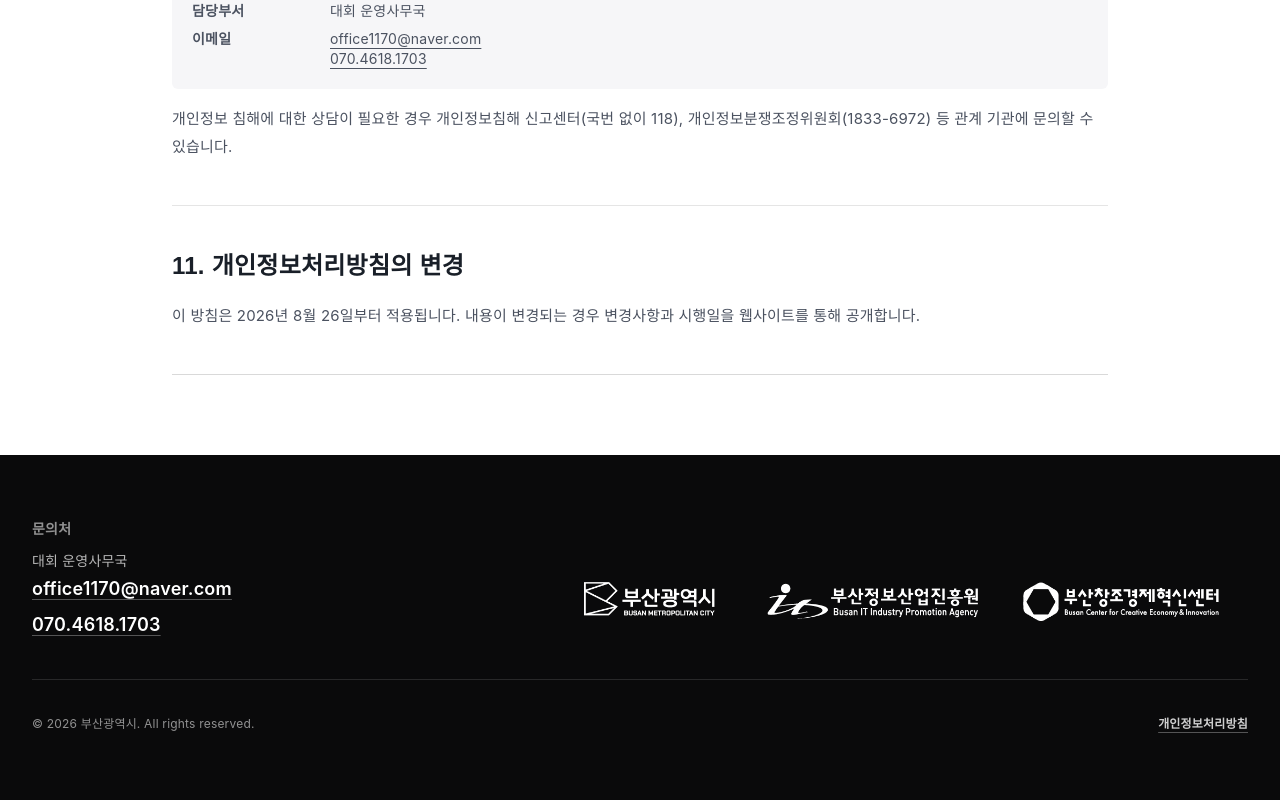
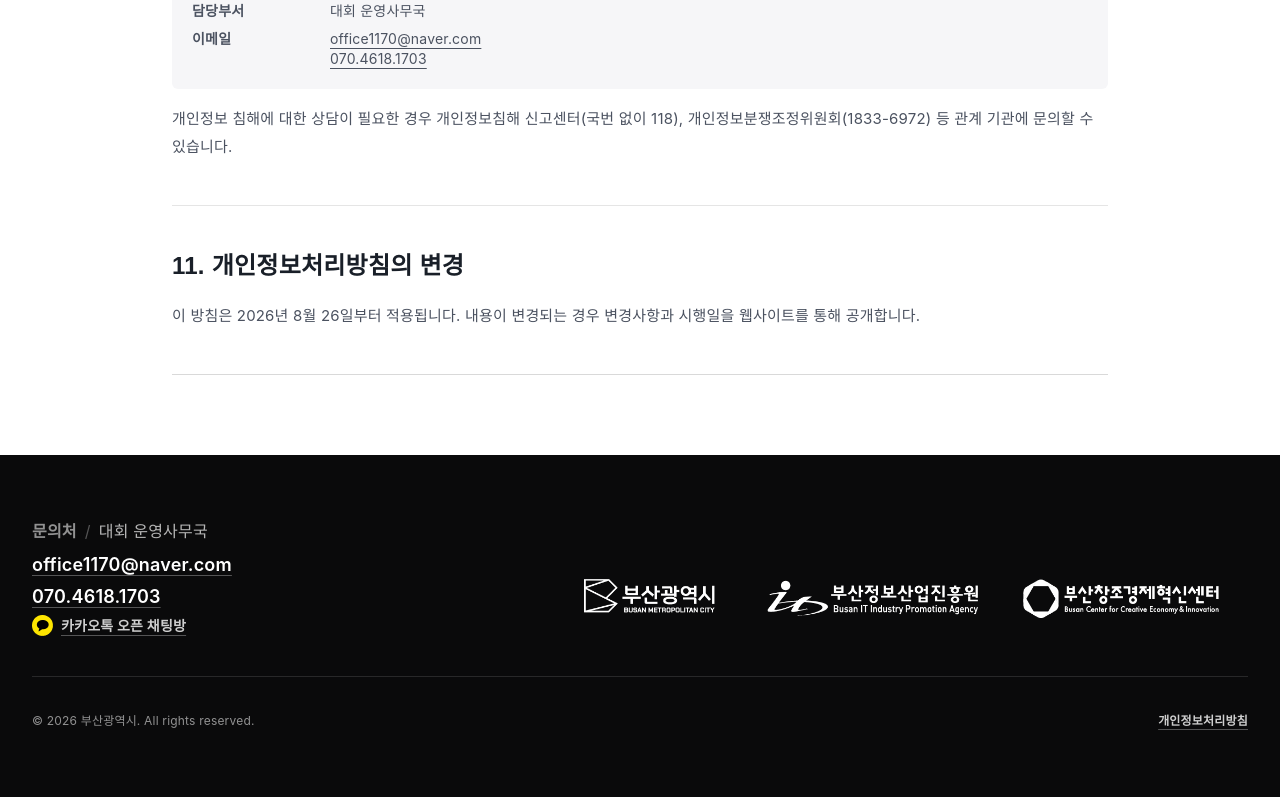
Before and after one commit to miceplans/2026BusanPublicData, a Next.js app: page /privacy in a window 1280 px wide. Shown: the part 2910-3710 px from the top of the page. Built offline with nearby package versions, Linux system fonts and the light colour scheme; a web font is replaced by a local one.

Commit message:
chore: 푸터 kakaotalk 링크 및 문구 수정

```diff
--- a/src/app/page.tsx
+++ b/src/app/page.tsx
@@ -92,7 +92,7 @@ const strategicIndustries = [
 ];
 
 const schedule = [
-  ['9.7(월) ~ 9.30(수)', '참가팀 모집'],
+  ['9.7(월) ~ 9.30(수) 18:00시', '참가팀 모집'],
   ['10.1 ~ 10.7', '서면 심사'],
   ['10.31', '발표심사 및 시상식'],
   ['11월', '창업·사업화 지원 협약'],
@@ -296,7 +296,7 @@ export default async function HomePage() {
             </div>
             <div className="hero-stats mx-auto mt-20 grid max-w-[1120px] border-t border-[#45C4DE]/55 pt-8 text-center sm:grid-cols-4 sm:gap-6 lg:gap-8">
               {[
-                ['접수기간', '9.7~9.30'],
+                ['접수기간', '9.7~9.30 18:00시'],
                 ['본선일정', '10.31(토)'],
                 ['2~4인', '팀 단위 참가'],
                 ['1억 7백만원', '시상·사업화 지원'],
--- a/src/components/site-footer.tsx
+++ b/src/components/site-footer.tsx
@@ -7,20 +7,44 @@ export function SiteFooter() {
       <div className="mx-auto max-w-[1280px]">
         <div className="grid gap-8 border-b border-white/12 pb-10 lg:grid-cols-[1fr_1.35fr] lg:items-end">
           <div>
-            <p className="text-sm font-bold text-white/55">문의처</p>
-            <p className="mt-3 text-sm text-white/70">대회 운영사무국</p>
+            <div className="flex items-baseline gap-2 text-base">
+              <p className="font-bold text-white/55">문의처</p>
+              <span className="text-white/30" aria-hidden="true">
+                /
+              </span>
+              <p className="text-white/70">대회 운영사무국</p>
+            </div>
+            <div className="mt-2 flex flex-col gap-1">
               <a
-              className="mt-1 inline-block text-lg font-bold underline decoration-white/30 underline-offset-4 hover:decoration-white"
+                className="w-fit text-lg font-bold underline decoration-white/30 underline-offset-4 hover:decoration-white"
                 href="mailto:office1170@naver.com"
               >
                 office1170@naver.com
               </a>
               <a
-              className="mt-2 block w-fit text-lg font-bold underline decoration-white/30 underline-offset-4 hover:decoration-white"
+                className="w-fit text-lg font-bold underline decoration-white/30 underline-offset-4 hover:decoration-white"
                 href="tel:07046181703"
               >
                 070.4618.1703
               </a>
+              <a
+                className="flex w-fit items-center gap-2 text-sm font-bold text-white/80 hover:text-white"
+                href="http://pf.kakao.com/_uwqJX"
+                rel="noopener noreferrer"
+                target="_blank"
+              >
+                <Image
+                  alt=""
+                  aria-hidden="true"
+                  src="/assets/kakaoicon.png"
+                  width={21}
+                  height={21}
+                />
+                <span className="underline decoration-white/30 underline-offset-4">
+                  카카오톡 오픈 채팅방
+                </span>
+              </a>
+            </div>
           </div>
 
           <div
```
Also changed, not shown: public/assets/kakaoicon.png (added). Lines whose indentation alone changed are shown as unchanged.
